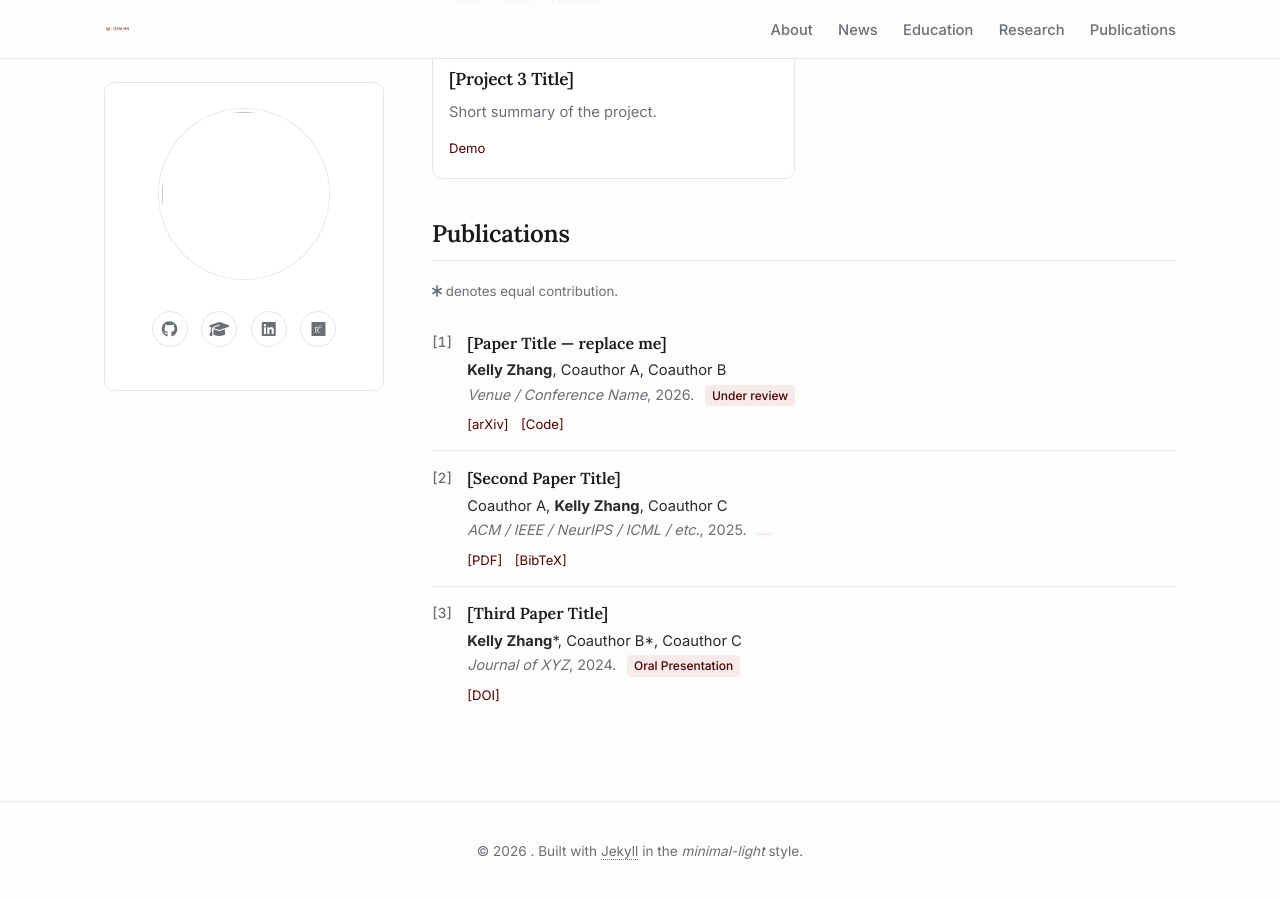
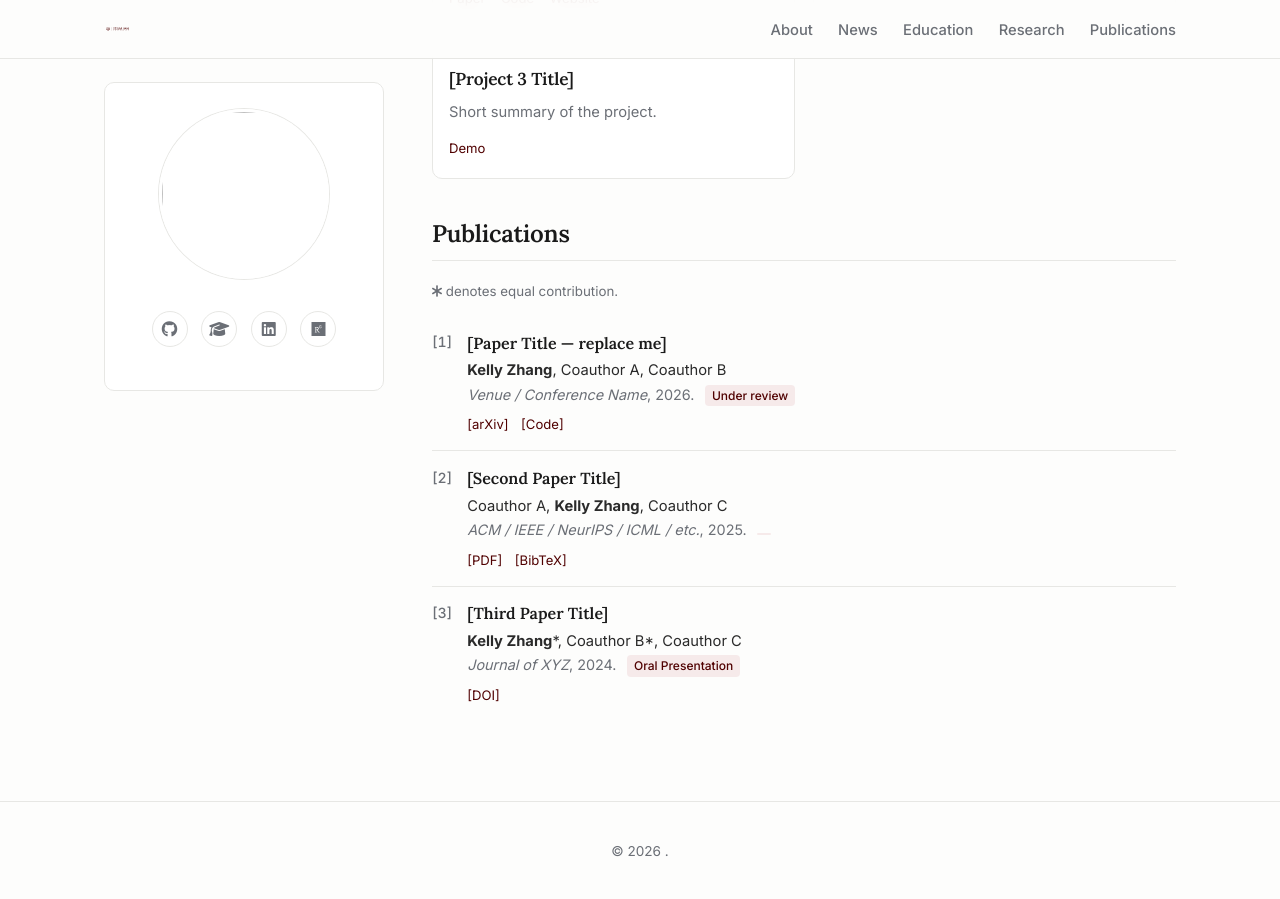
Before and after one commit to kellyzhang8/kellyzhang8.github.io, a Jekyll site: the page built from index.html, in a window 1280 px wide and 900 px high, scrolled down 1349 px. Built offline with Jekyll 4.4.1, drawn with Linux system fonts in a browser that asks for light colours.

Commit message:
Simplify footer content
Removed reference to Jekyll and minimal-light style from footer.

```diff
--- a/_includes/footer.html
+++ b/_includes/footer.html
@@ -1,9 +1,7 @@
 <footer class="site-footer">
   <div class="container">
     <p>
-      &copy; {{ 'now' | date: '%Y' }} {{ site.profile.name }}. Built with
-      <a href="https://jekyllrb.com" target="_blank">Jekyll</a>
-      in the <em>minimal-light</em> style.
+      &copy; {{ 'now' | date: '%Y' }} {{ site.profile.name }}.
     </p>
   </div>
 </footer>
```
